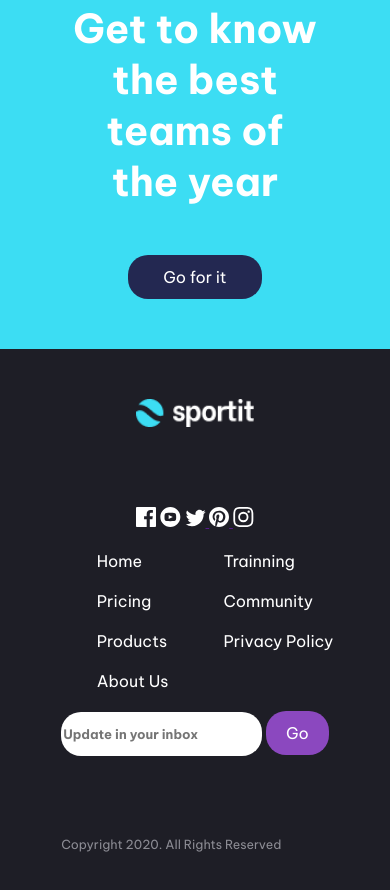
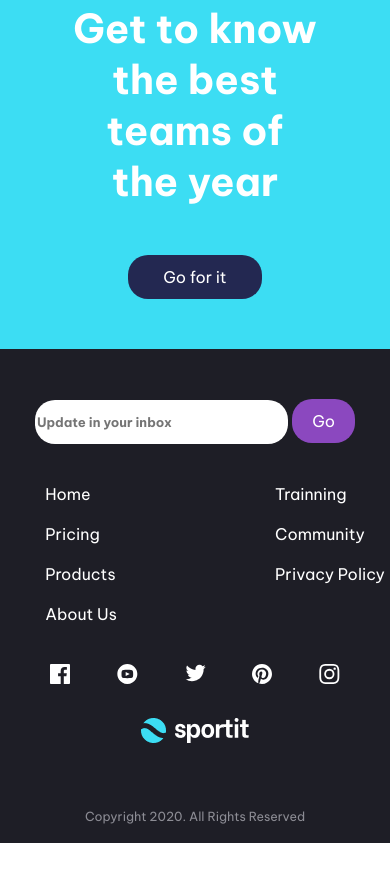
Before and after one commit to fablerzs/ProyectoFinal, a plain HTML site: page index.html in a window 390 px wide. Shown: the part 2877-3767 px from the top of the page. After the commit the page ends 3720 px from the top, so only its background shows below. Drawn offline with Linux system fonts and the light colour scheme.

Commit message:
haciendo el footer responsive

```diff
--- a/css/estilos.css
+++ b/css/estilos.css
@@ -162,9 +162,7 @@ header button, .texto_portada button, .botonmore {
     font-weight:bold;
     font-size: 40px;
     color: #232851;
-
-    margin-top: 100px;
-    margin-bottom: 100px;
+    margin: 100px 0px;
 }
 
 .las_tarjetas {
@@ -237,7 +235,7 @@ footer {
     justify-content: center;
     gap: 13%;
     flex-wrap: wrap;
-    padding: 50px;
+    padding: 50px 0px;
 }
 
 .logo_iconos, .formulario {
@@ -246,6 +244,12 @@ footer {
     height: 80%;
     justify-content: space-between;
     gap: 80px;
+    align-items: center;
+}
+
+
+.logo_footer {
+    width: 108px;
 }
 
 .enlaces {
@@ -290,6 +294,7 @@ footer {
 .formulario div {
     color: #8C8C94;
     font-size: 12.5px;
+    text-align: center;
 }
 
 /*MEDIA QUERIES*/
@@ -359,6 +364,37 @@ footer {
     }
 
     .enlaces {
-        gap: 15px;
+        gap: 14vh;
+        margin: 20px 0px;;
+    }
+
+    footer {
+        display: flex;
+        flex-direction: column-reverse;
+    }
+
+    .logo_iconos {
+        flex-direction: column-reverse;
+        gap: 30px;
+        margin-bottom: 50px;
+    }
+
+    .iconos_footer {
+        display: flex;
+        gap: 12vw;
+        justify-content: center;
+    }
+
+    .formulario input {
+        width: 65vw;
+    }
+
+    .formulario {
+        position: relative;
+    }
+
+    .formulario div {
+        position: absolute;
+        bottom: -45vh;
     }
 }
--- a/index.html
+++ b/index.html
@@ -90,7 +90,7 @@
 
     <footer>
         <div class="logo_iconos">
-            <img src="icon/Group 5.png" alt="logo">
+            <img class="logo_footer" src="icon/Group 5.png" alt="logo">
             <div class="iconos_footer">
                 <a href=""><img src="icon/icon-facebook.svg" alt="face"></a>
                 <a href=""><img src="icon/icon-youtube.svg" alt="youtube"></a>
```
